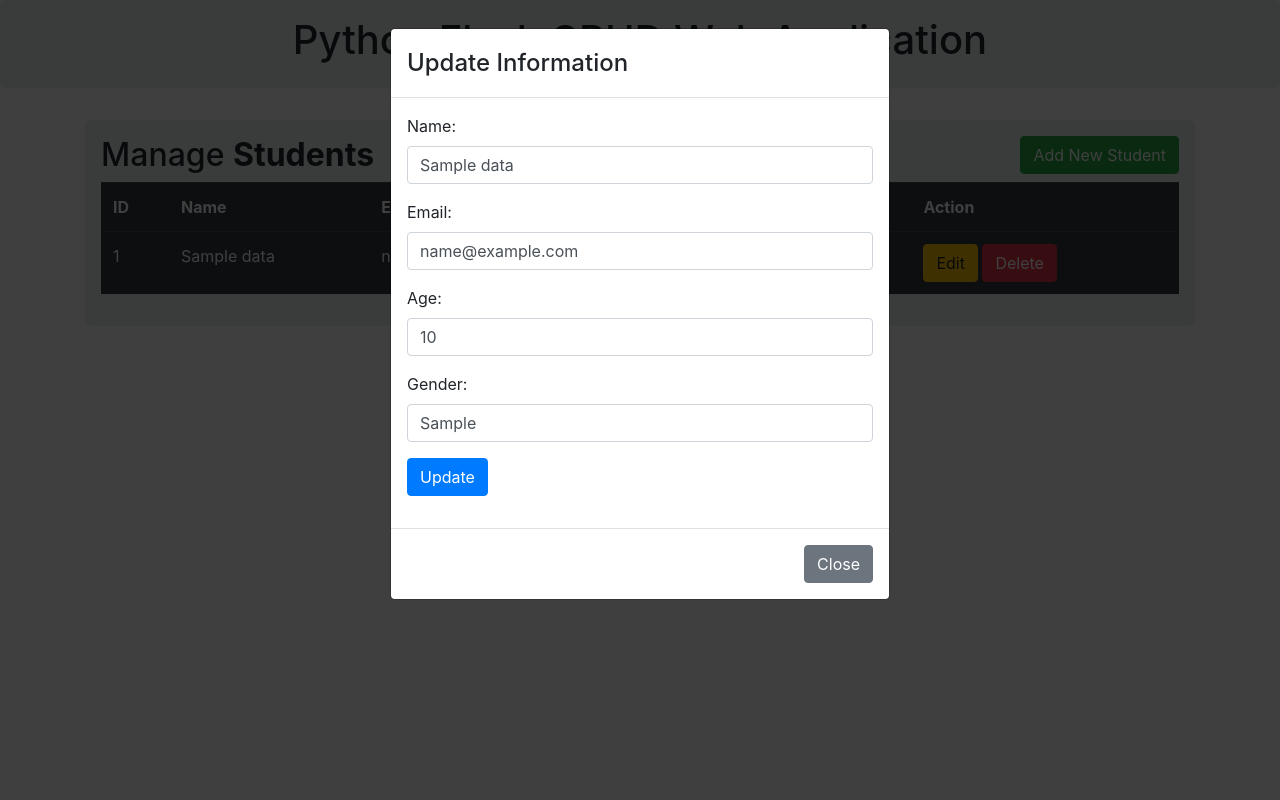
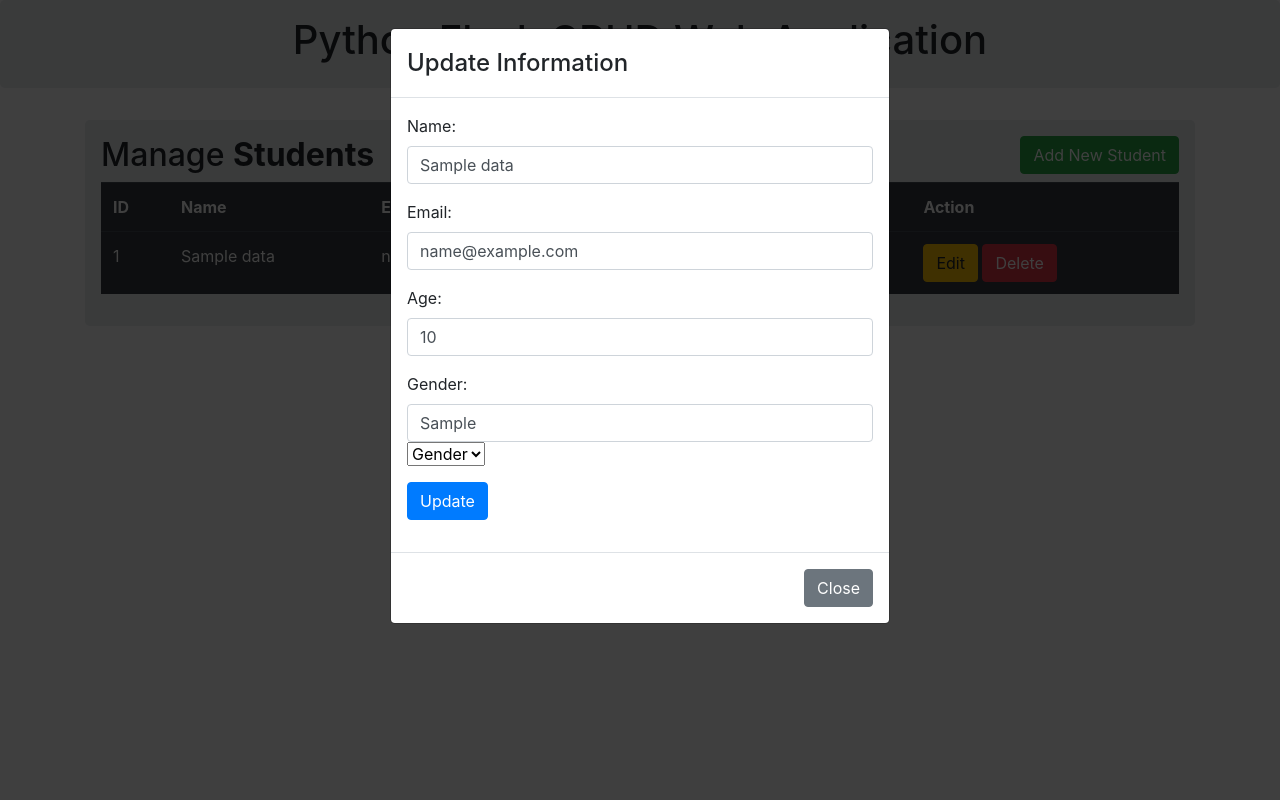
Before and after one commit to gpnikhil/flask_webapp, a Flask app: template web/templates/index.html in a window 1280 px wide, after a click on "Edit". Run offline with Flask 2, Linux system fonts and the light colour scheme; tables that the repository leaves empty hold one stand-in row (values such as "Sample post"); the template is opened without the code that fills it: values that come from a table or form of the project are taken from there, most other values are stand-ins (such as "Sample title", 1, 10 or a date in 2020); some libraries are stand-ins or nearby versions.

Commit message:
updated the gender section

```diff
--- a/web/templates/index.html
+++ b/web/templates/index.html
@@ -78,6 +78,12 @@
                     <div class="form-group">
                         <label>Gender:</label>
                         <input type="text" class="form-control" name="gender" value="{{row.gender}}">
+                        <select class="form-select" aria-label="Default select example">
+                            <option selected>Gender</option>
+                            <option value="{{row.gender}}">Male</option>
+                            <option value="{{row.gender}}">Female</option>
+                            <option value="{{row.gender}}">Others</option>
+                        </select>
                     </div>
                     <div class="form-group">
                         <button class="btn btn-primary" type="submit">Update</button>
@@ -118,6 +124,12 @@
                     <div class="form-group">
                         <label>Gender:</label>
                         <input type="text" class="form-control" name="gender" required="1">
+                        <select class="form-select" aria-label="Default select example">
+                            <option selected>Gender</option>
+                            <option value="{{row.gender}}">Male</option>
+                            <option value="{{row.gender}}">Female</option>
+                            <option value="{{row.gender}}">Others</option>
+                        </select>
                     </div>
                     <div class="form-group">
                         <button class="btn btn-primary" type="submit">Add Student</button>
```
